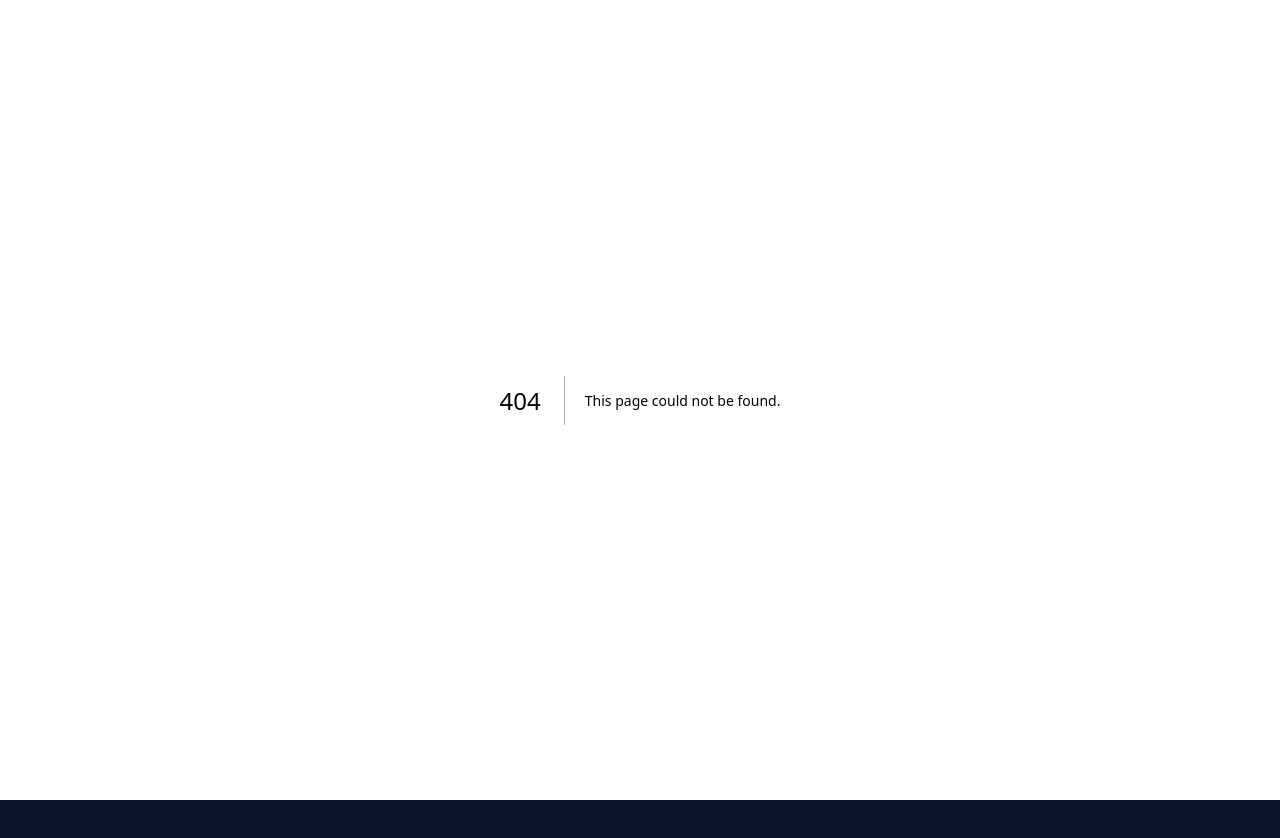
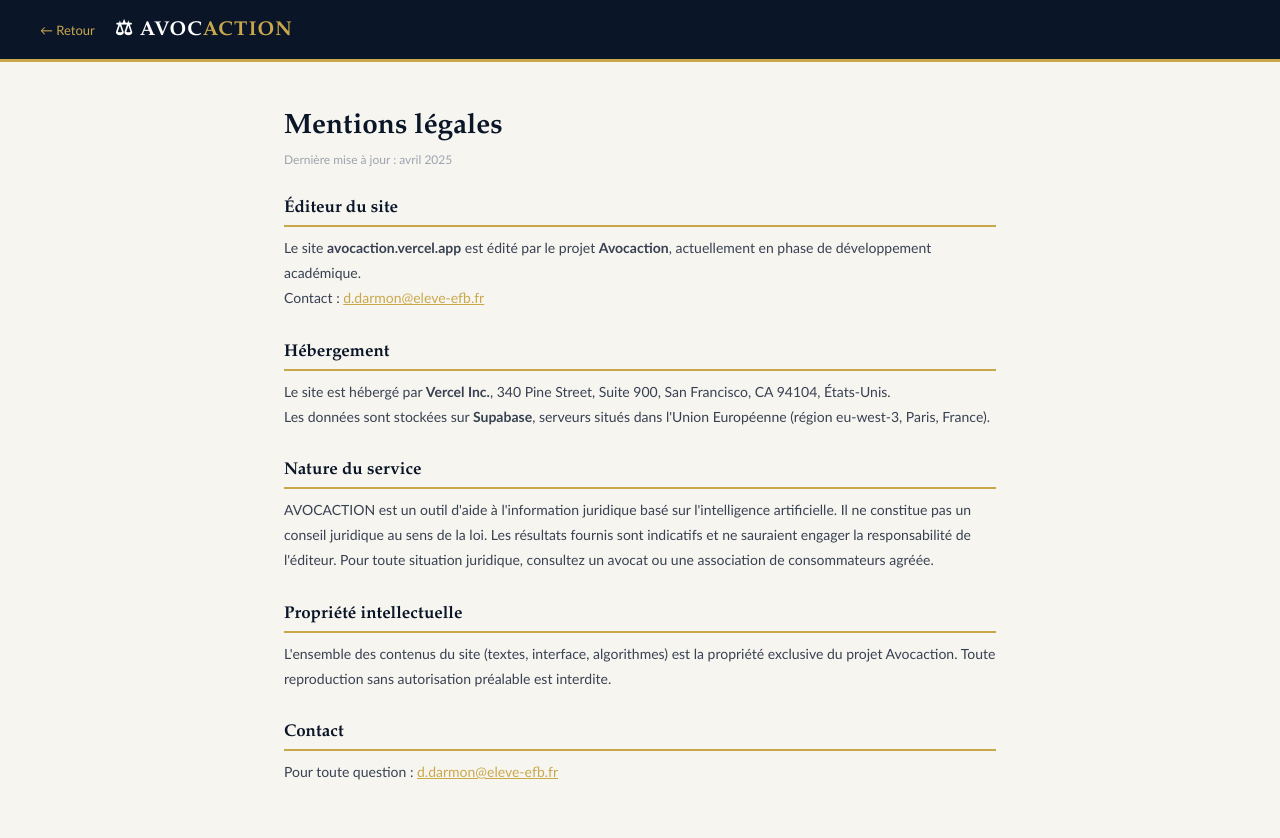
Before and after one commit to ddaviddarmon-maker/avocaction, a Next.js app: page /mentions-legales in a window 1280 px wide. Before the commit this address had no page. Shown: the top 838 px of the page. Before the commit the page ends 800 px from the top, so only its background shows below. Built offline with nearby package versions, Linux system fonts and the light colour scheme.

Commit message:
Create mentions-legales.jsx

```diff
--- /dev/null
+++ b/pages/mentions-legales.jsx
@@ -0,0 +1,60 @@
+// pages/mentions-legales.jsx
+export default function MentionsLegales() {
+  return (
+    <div style={S.page}>
+      <div style={S.header}>
+        <a href="/" style={S.back}>← Retour</a>
+        <span style={S.logo}>⚖ AVOC<span style={{color:"#C9A84C"}}>ACTION</span></span>
+      </div>
+      <div style={S.body}>
+        <h1 style={S.h1}>Mentions légales</h1>
+        <p style={S.updated}>Dernière mise à jour : avril 2025</p>
+
+        <h2 style={S.h2}>Éditeur du site</h2>
+        <p style={S.p}>
+          Le site <strong>avocaction.vercel.app</strong> est édité par le projet <strong>Avocaction</strong>,
+          actuellement en phase de développement académique.<br/>
+          Contact : <a href="mailto:d.darmon@eleve-efb.fr" style={S.link}>d.darmon@eleve-efb.fr</a>
+        </p>
+
+        <h2 style={S.h2}>Hébergement</h2>
+        <p style={S.p}>
+          Le site est hébergé par <strong>Vercel Inc.</strong>, 340 Pine Street, Suite 900, San Francisco, CA 94104, États-Unis.<br/>
+          Les données sont stockées sur <strong>Supabase</strong>, serveurs situés dans l'Union Européenne (région eu-west-3, Paris, France).
+        </p>
+
+        <h2 style={S.h2}>Nature du service</h2>
+        <p style={S.p}>
+          AVOCACTION est un outil d'aide à l'information juridique basé sur l'intelligence artificielle.
+          Il ne constitue pas un conseil juridique au sens de la loi. Les résultats fournis sont indicatifs
+          et ne sauraient engager la responsabilité de l'éditeur. Pour toute situation juridique,
+          consultez un avocat ou une association de consommateurs agréée.
+        </p>
+
+        <h2 style={S.h2}>Propriété intellectuelle</h2>
+        <p style={S.p}>
+          L'ensemble des contenus du site (textes, interface, algorithmes) est la propriété exclusive
+          du projet Avocaction. Toute reproduction sans autorisation préalable est interdite.
+        </p>
+
+        <h2 style={S.h2}>Contact</h2>
+        <p style={S.p}>
+          Pour toute question : <a href="mailto:d.darmon@eleve-efb.fr" style={S.link}>d.darmon@eleve-efb.fr</a>
+        </p>
+      </div>
+    </div>
+  );
+}
+
+const S = {
+  page: { minHeight:"100vh", background:"#F7F5F0", fontFamily:"Calibri, sans-serif" },
+  header: { background:"#0A1628", padding:"16px 40px", display:"flex", alignItems:"center", gap:20, borderBottom:"3px solid #C9A84C" },
+  back: { color:"#C9A84C", textDecoration:"none", fontSize:13 },
+  logo: { fontSize:20, fontWeight:"bold", color:"#FFFFFF", letterSpacing:1, fontFamily:"Palatino Linotype, serif" },
+  body: { maxWidth:760, margin:"0 auto", padding:"48px 24px 80px" },
+  h1: { fontSize:28, color:"#0A1628", fontFamily:"Palatino Linotype, serif", marginBottom:8 },
+  h2: { fontSize:17, color:"#0A1628", fontFamily:"Palatino Linotype, serif", marginTop:32, marginBottom:8, borderBottom:"2px solid #C9A84C", paddingBottom:6 },
+  p: { fontSize:14, color:"#374151", lineHeight:1.8, margin:"0 0 12px" },
+  link: { color:"#C9A84C" },
+  updated: { fontSize:12, color:"#9CA3AF", marginBottom:32 },
+};
```
